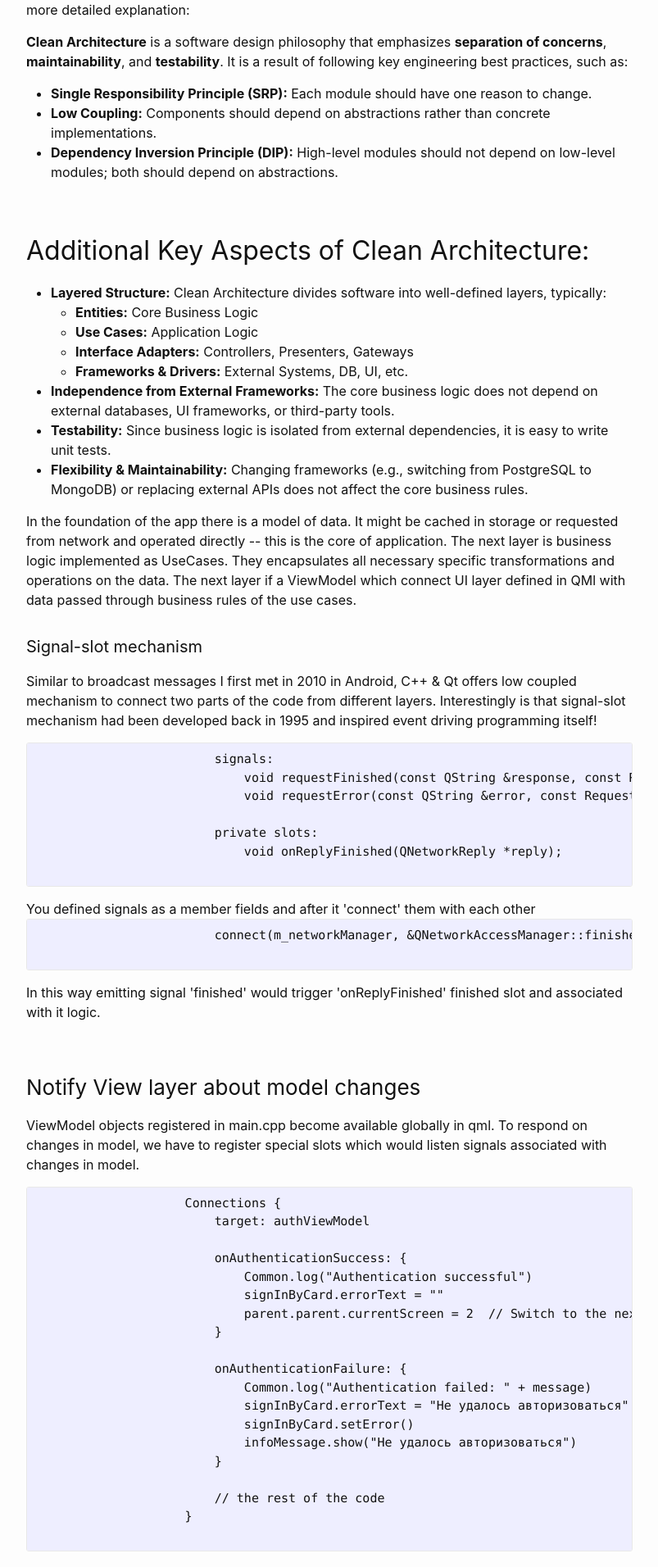
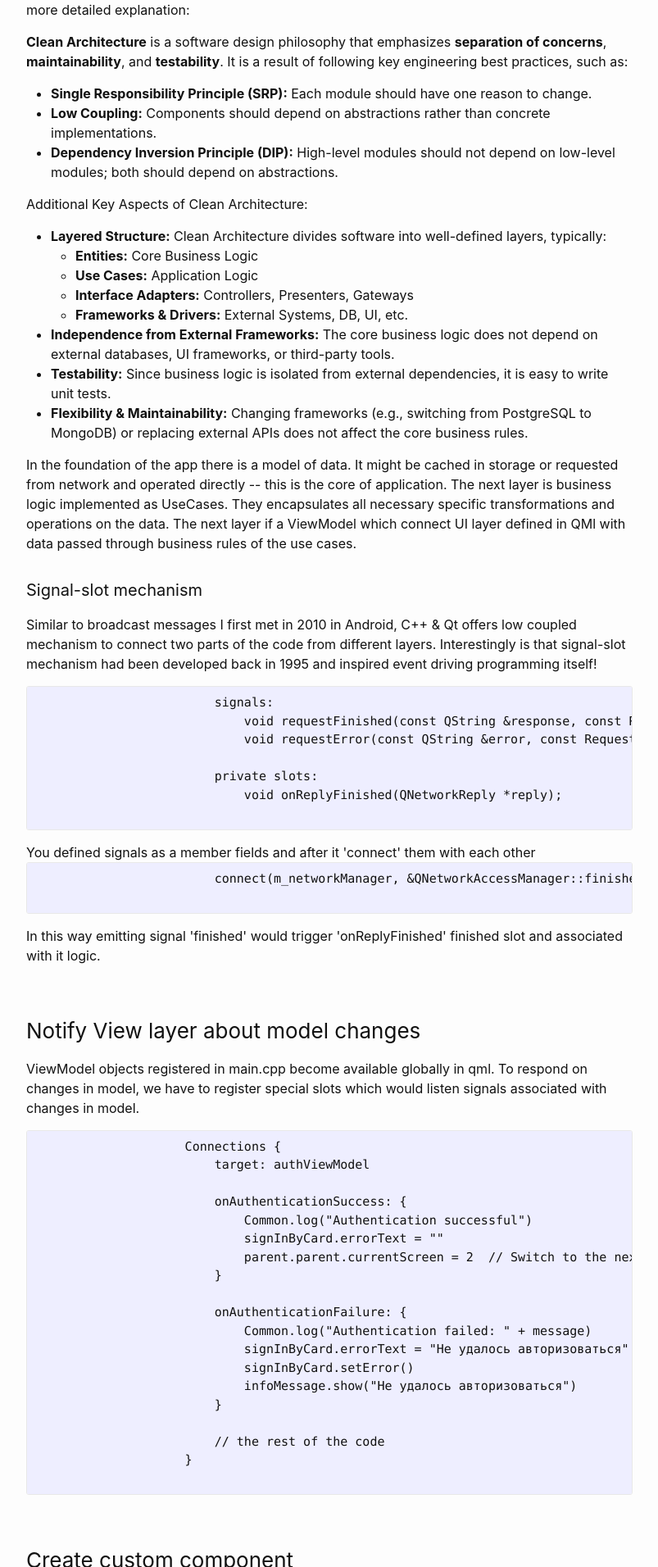
Before and after one commit to Gelassen/dkazakov.github.io, a Jekyll site: the page built from _posts/2025-03-22-developing-mobile-application-for-aurora-os.html, in a window 1280 px wide. Shown: the part 2845-4757 px from the top of the page at 82% size, without its empty margins (238-1041 px from the left). Built offline with Jekyll 4.4.1, drawn with Linux system fonts in a browser that asks for light colours.

Commit message:
Adjust publication

```diff
--- a/_posts/2025-03-22-developing-mobile-application-for-aurora-os.html
+++ b/_posts/2025-03-22-developing-mobile-application-for-aurora-os.html
@@ -160,7 +160,9 @@ modified_time: '2025-03-22'
                         <li><strong>Dependency Inversion Principle (DIP):</strong> High-level modules should not depend on low-level modules; both should depend on abstractions.</li>
                     </ul>
 
-                    <h2>Additional Key Aspects of Clean Architecture:</h2>
+                    <p>
+                        Additional Key Aspects of Clean Architecture:
+                    </p>
                     <ul>
                         <li>
                             <strong>Layered Structure:</strong> Clean Architecture divides software into well-defined layers, typically:
```
